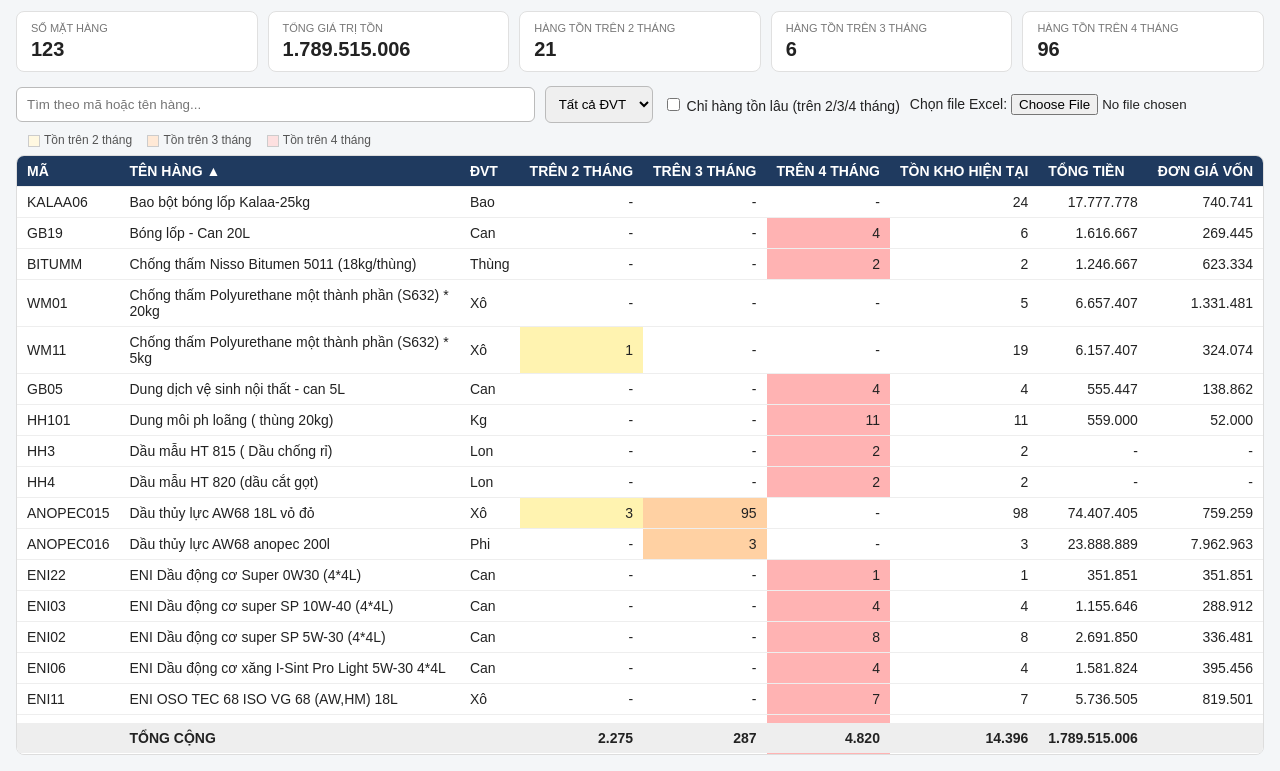
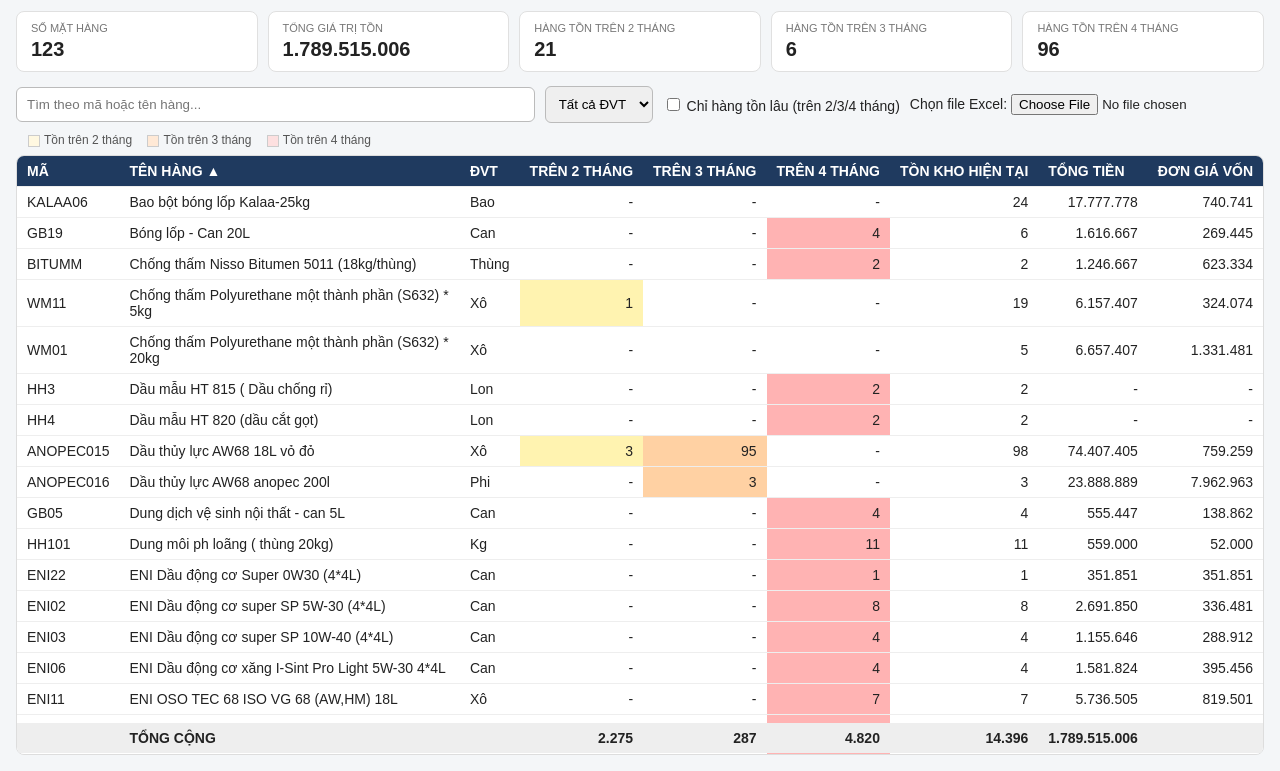
Before and after one commit to danglinh5582-stack/baocaotonkho, a plain HTML site: page index.html in a window 1280 px wide. Both pictures are taken after a click on the element "TÊN HÀNG". Shown: the part 64-835 px from the top of the page. Drawn offline with Linux system fonts and the light colour scheme.

Commit message:
Update index.html

```diff
--- a/index.html
+++ b/index.html
@@ -185,7 +185,10 @@ function render() {
     list = [...list].sort((a, b) => {
       let x = a[sortCol], y = b[sortCol];
       if (NUM_COLS.includes(sortCol)) { x = toNum(x); y = toNum(y); }
-      else { x = String(x).toLowerCase(); y = String(y).toLowerCase(); }
+      else {
+        const c = String(x).localeCompare(String(y), "vi", { sensitivity: "base", numeric: true });
+        return sortAsc ? c : -c;
+      }
       return (x > y ? 1 : x < y ? -1 : 0) * (sortAsc ? 1 : -1);
     });
   }
@@ -217,8 +220,15 @@ function render() {
 
   document.querySelectorAll("th").forEach(th => th.onclick = () => {
     const i = +th.dataset.i;
-    sortAsc = sortCol === i ? !sortAsc : true;
-    sortCol = i;
+    if (sortCol !== i) {          // lần 1: A → Z (số: nhỏ → lớn)
+      sortCol = i;
+      sortAsc = true;
+    } else if (sortAsc) {         // lần 2: Z → A (số: lớn → nhỏ)
+      sortAsc = false;
+    } else {                      // lần 3: về thứ tự ban đầu
+      sortCol = -1;
+      sortAsc = true;
+    }
     render();
   });
 }
```
